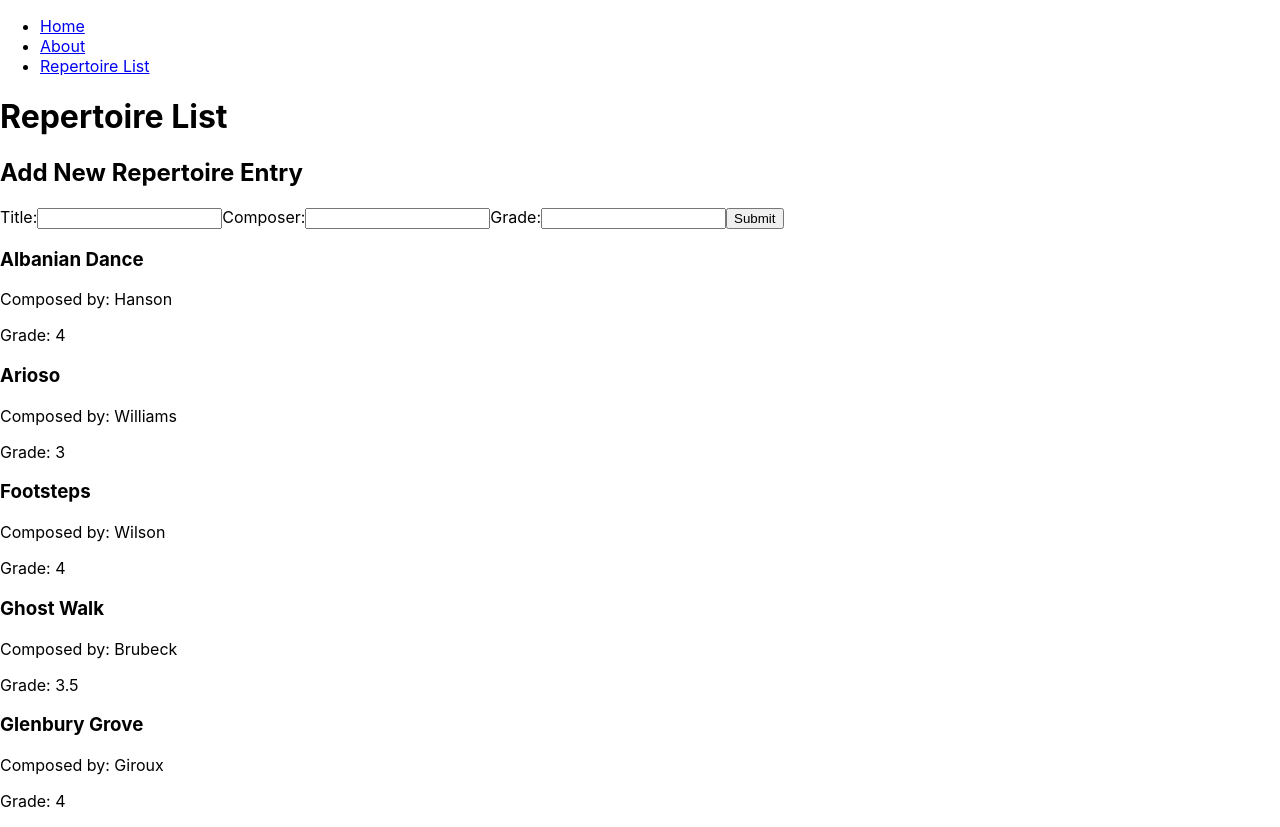
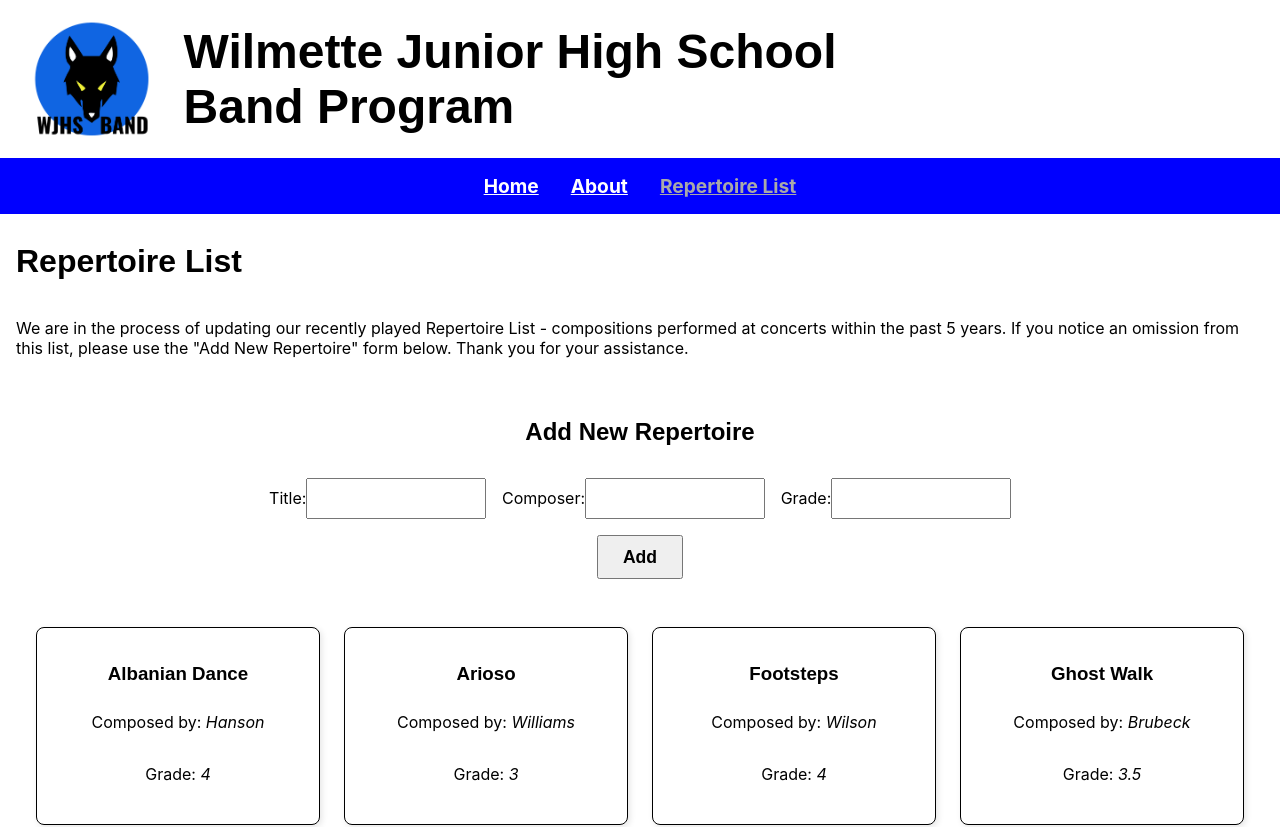
Before and after one commit to MrAMB312/my-app-2, a React (Create React App) app: page /repertoire-list in a window 1280 px wide. Shown: the top 827 px of the page. Built offline with nearby package versions, Linux system fonts and the light colour scheme; data requests are answered from the project's data file.

Commit message:
adding a Header component, adding styling

```diff
--- a/src/components/About.js
+++ b/src/components/About.js
@@ -1,11 +1,14 @@
 import NavBar from "./NavBar";
+import Header from "./Header";
 
 function About() {
     return (
         <div>
+            <Header />
             <NavBar />
-            <h1>About Page</h1>
-            <p>This is the About page.</p>
+            <h1 className="component-title">About the WJHS Band Program</h1>
+            <p>This site is under construction. You can navigate to the Home and Repertoire List pages
+                by clicking on the links in the navigation bar above.</p>
         </div>
     );
 }
--- /dev/null
+++ b/src/components/Header.js
@@ -0,0 +1,14 @@
+import React from "react";
+import bandlogo from "../bandlogo.png"
+function Header() {
+    return (
+        <header className="app-header">
+            <img src={bandlogo} alt="WJHS Band Logo" className="logo" />
+            <h1 className="app-title">
+                Wilmette Junior High School<br />Band Program
+            </h1>
+        </header>
+    )
+}
+
+export default Header;
--- a/src/components/Home.js
+++ b/src/components/Home.js
@@ -1,11 +1,14 @@
 import NavBar from "./NavBar.js";
+import Header from "./Header.js";
 
 function Home() {
     return (
         <div>
+            <Header />
             <NavBar />
-            <h1>Welcome to the Home Page!</h1>
-            <p>This is the default page. You can navigate to the About and Repertoire List pages by clicking on the links in the navigation bar.</p>
+            <h1 className="component-title">Welcome to the WJHS Band Home Page!</h1>
+            <p>This site is under construction. You can navigate to the About and Repertoire List pages
+                by clicking on the links in the navigation bar above.</p>
         </div>
     );
 }
--- a/src/components/NavBar.js
+++ b/src/components/NavBar.js
@@ -2,11 +2,32 @@ import { NavLink } from "react-router-dom";
 
 function NavBar() {
     return (
-        <nav>
+        <nav className="nav-bar">
             <ul>
-                <li><NavLink to="/">Home</NavLink></li>
-                <li><NavLink to="/about">About</NavLink></li>
-                <li><NavLink to="/repertoire-list">Repertoire List</NavLink></li>
+                <li>
+                    <NavLink
+                        to="/"
+                        className={({ isActive }) => (isActive ? "nav-link active" : "nav-link")}
+                    >
+                        Home
+                    </NavLink>
+                </li>
+                <li>
+                    <NavLink
+                        to="/about"
+                        className={({ isActive }) => (isActive ? "nav-link active" : "nav-link")}
+                    >
+                        About
+                    </NavLink>
+                </li>
+                <li>
+                    <NavLink
+                        to="/repertoire-list"
+                        className={({ isActive }) => (isActive ? "nav-link active" : "nav-link")}
+                    >
+                        Repertoire List
+                    </NavLink>
+                </li>
             </ul>
         </nav>
     );
--- a/src/components/NewRepertoireForm.js
+++ b/src/components/NewRepertoireForm.js
@@ -42,16 +42,18 @@ function NewRepertoireForm({ onAddRepertoire }) {
     }
 
     return (
-        <div>
-            <h2>Add New Repertoire Entry</h2>
+        <div className="new-repertoire-form">
+            <h2 className="form-title">Add New Repertoire</h2>
             <form onSubmit={handleSubmit}>
+                <div className="inputs-container">
                     <label>
                         Title:
                         <input
                             type="text"
                             name="title"
                             value={formData.title}
-                        onChange={handleChange} />
+                            onChange={handleChange}
+                        />
                     </label>
                     <label>
                         Composer:
@@ -59,7 +61,8 @@ function NewRepertoireForm({ onAddRepertoire }) {
                             type="text"
                             name="composer"
                             value={formData.composer}
-                        onChange={handleChange} />
+                            onChange={handleChange}
+                        />
                     </label>
                     <label>
                         Grade:
@@ -67,9 +70,11 @@ function NewRepertoireForm({ onAddRepertoire }) {
                             type="text"
                             name="grade"
                             value={formData.grade}
-                        onChange={handleChange} />
+                            onChange={handleChange}
+                        />
                     </label>
-                <input type="submit" value="Submit" />
+                </div>
+                <button type="submit">Add</button>
             </form>
         </div>
     );
--- a/src/components/RepertoireCard.js
+++ b/src/components/RepertoireCard.js
@@ -2,10 +2,10 @@ function RepertoireCard({ rep }) {
     const { title, composer, grade } = rep;
 
     return (
-        <div>
+        <div className="repertoire-card">
             <h3>{title}</h3>
-            <p>Composed by: {composer}</p>
-            <p>Grade: {grade}</p>
+            <p>Composed by: <em>{composer}</em></p>
+            <p>Grade: <em>{grade}</em></p>
         </div>
     );
 }
--- a/src/components/RepertoireList.js
+++ b/src/components/RepertoireList.js
@@ -1,6 +1,7 @@
 import RepertoireCard from "./RepertoireCard";
 import NewRepertoireForm from "./NewRepertoireForm";
 import NavBar from "./NavBar.js";
+import Header from "./Header.js";
 import { useState, useEffect } from "react";
 
 function RepertoireList() {
@@ -19,14 +20,21 @@ function RepertoireList() {
 
     return (
         <div>
+            <Header />
             <NavBar />
-            <h1>Repertoire List</h1>
+            <h1 className="component-title">Repertoire List</h1>
+            <p>We are in the process of updating our recently played Repertoire List - compositions
+                performed at concerts within the past 5 years. If you notice an omission from this list,
+                please use the "Add New Repertoire" form below. Thank you for your assistance.
+            </p>
             <NewRepertoireForm onAddRepertoire={handleAddRepertoire} />
-            {[...repertoire]
-                .sort((a, b) => a.title.localeCompare(b.title))
-                .map((rep) => (
-                    <RepertoireCard key={rep.id} rep={rep} />
-                ))}
+            <div className="cards-container">
+                {[...repertoire]
+                    .sort((a, b) => a.title.localeCompare(b.title))
+                    .map((rep) => (
+                        <RepertoireCard key={rep.id} rep={rep} />
+                    ))}
+            </div>
         </div>
     );
 }
--- a/src/index.css
+++ b/src/index.css
@@ -11,3 +11,119 @@ code {
   font-family: source-code-pro, Menlo, Monaco, Consolas, 'Courier New',
     monospace;
 }
+
+h1, h2, h3 {
+  font-family: "Avenir", sans-serif;
+}
+
+.nav-bar {
+  display: flex;
+  justify-content: center;
+  padding: 1rem 2rem;
+  background-color: blue;
+}
+
+.nav-bar ul {
+  list-style: none;
+  display: flex;
+  gap: 2rem;
+  margin: 0;
+  padding: 0;
+}
+
+.nav-bar li {
+  margin: 0;
+}
+
+.nav-link {
+  color: white;
+  font-weight: bold;
+  font-size: 1.2rem;
+}
+
+.nav-link:hover {
+  color: yellow;
+}
+
+.nav-link.active {
+  color: darkgray;
+}
+
+.app-header {
+  display: flex;
+  align-items: center;
+  padding: 1rem 2rem;
+  gap: 1rem;
+}
+
+.logo {
+  height: 120px;
+  width: auto;
+}
+
+.app-title {
+  font-size: 3rem;
+  font-weight: 700;
+  font-family: Avenir, sans-serif;
+  color: black;
+  margin: 0;
+}
+
+.component-title {
+  font-size: 2rem;
+}
+
+.cards-container {
+  display: flex;
+  flex-wrap: wrap;
+  justify-content: center;
+  gap: 1.5rem;
+  padding: 1rem;
+}
+
+.repertoire-card {
+  border: 1px solid black;
+  border-radius: 8px;
+  padding: 1rem;
+  width: 250px;
+  box-shadow: 2px 2px 6px rgba(0,0,0,0.1);
+  background-color: white;
+  text-align: center;
+}
+
+.new-repertoire-form {
+  display: flex;
+  flex-direction: column;
+  align-items: center;
+  gap: 1rem;
+  margin: 2rem 0;
+}
+
+.form-title {
+  text-align: center;
+  margin-bottom: 1rem;
+}
+
+.inputs-container {
+  display: flex;
+  gap: 1rem;
+}
+
+.inputs-container input {
+  padding: 0.6rem 0.8rem;
+  font-size: 1rem;
+  width: 150px;
+}
+
+.new-repertoire-form button {
+  display: block;
+  margin: 1rem auto 0;
+  padding: 0.6rem 1.5rem;
+  font-size: 1.1rem;
+  font-weight: bold;
+  align-self: center;
+}
+
+h1, p {
+  padding: 0.5rem 1rem;
+}
```
Also changed, not shown: public/bandlogo.png (renamed from public/WJHS Band Logo.png), src/bandlogo.png (renamed from src/WJHS Band Logo.png). Lines whose indentation alone changed are shown as unchanged.
